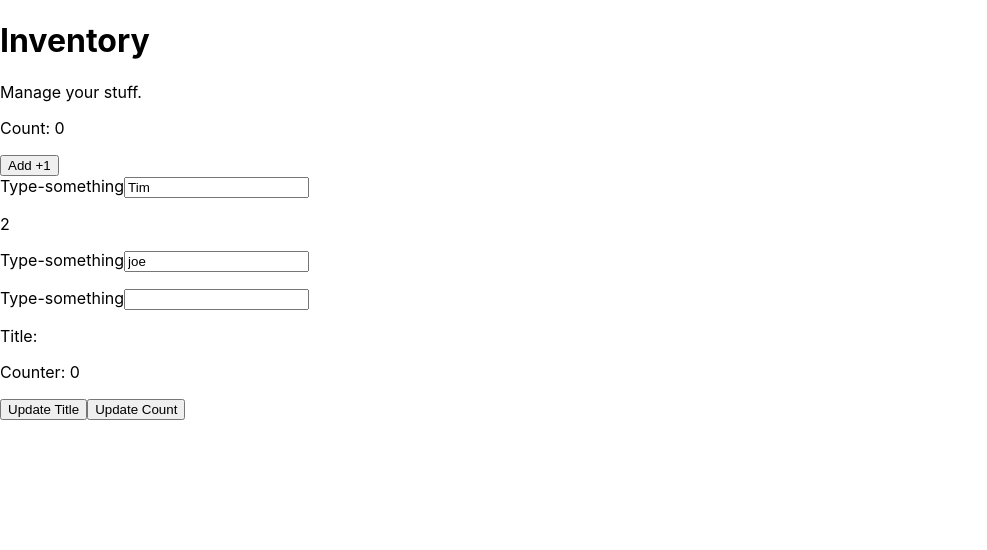
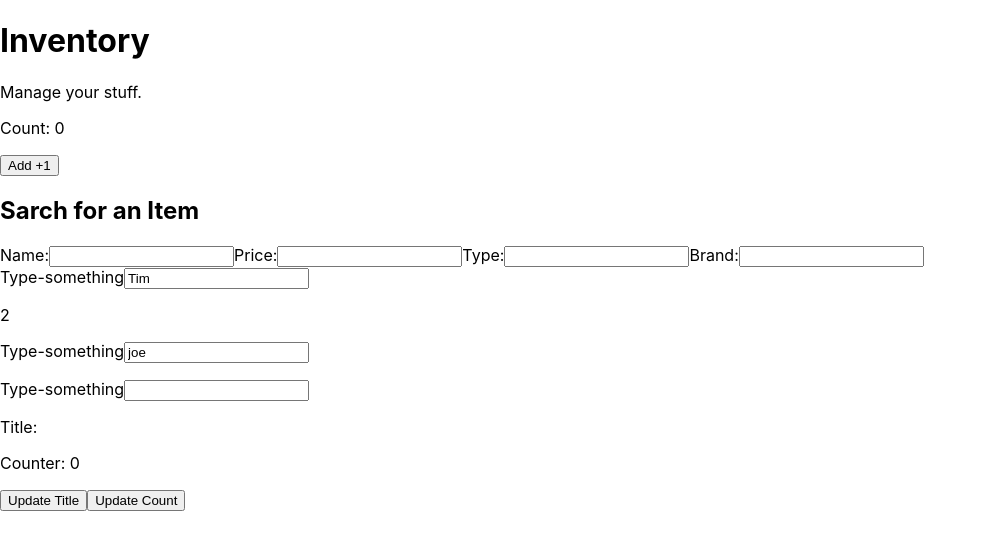
Before and after one commit to CodeWarrior-debug/techwtim-react, a React (Create React App) app: page / in a window 1280 px wide. Shown: the top 550 px of the page, without its empty margins (0-987 px from the left). Built offline with nearby package versions, Linux system fonts and the light colour scheme.

Commit message:
basic serach bar in

```diff
--- a/src/App.js
+++ b/src/App.js
@@ -1,11 +1,13 @@
 import "./App.css";
 import Info from "./components/Info";
+import SearchBar from "./components/SearchBar";
 import { useState } from "react";
 
 function App() {
   return (
     <>
       <Info title="Inventory" />
+      <SearchBar />
       <AddItem title="goodness" text="Tim" number={2} />
       <AddItem text="joe" />
       <AddItem />
--- /dev/null
+++ b/src/components/SearchBar/index.js
@@ -0,0 +1,34 @@
+import { useState } from 'react'
+
+function SearchBar(props){
+
+// {
+//   name:
+//   price:
+//   type:
+//   brand:
+
+// }
+
+
+  return (
+    <>
+      <h2>Sarch for an Item</h2>
+      <form>
+        <label for= 'name-field'>Name:</label>
+        <input id='name-field' type='text'></input>
+
+        <label for= 'price-field'>Price:</label>
+        <input id='price-field' type='number'></input>
+
+        <label for= 'type-field'>Type:</label>
+        <input id='type-field' type='text'></input>
+
+        <label for= 'brand-field'>Brand:</label>
+        <input id='brand-field' type='text'></input>
+      </form>
+    </>
+  )
+}
+
+export default SearchBar;
```
Also changed, not shown: src/components/SearchBar/styles.css (added).
